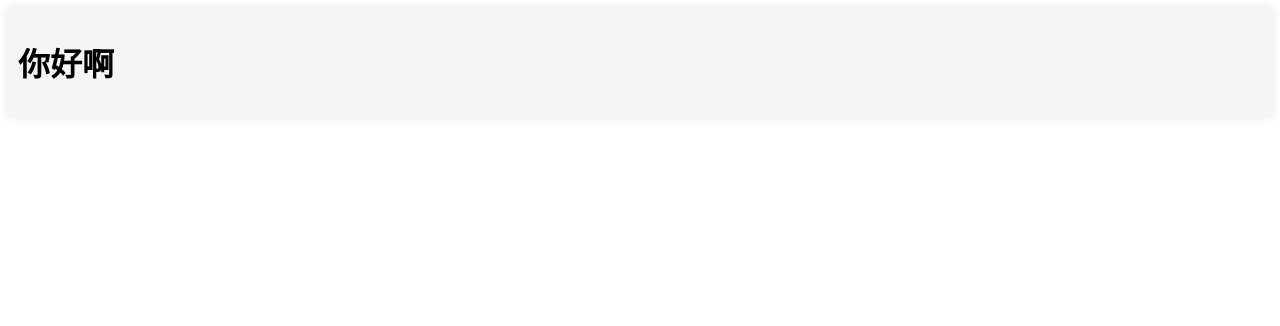
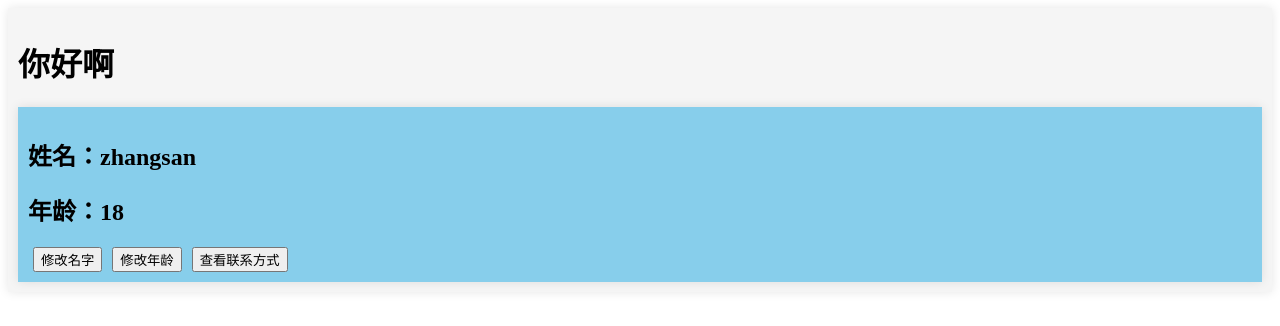
Before and after one commit to simonli866/hello_vue, a Vue app: page / in a window 1280 px wide. Shown: the top 326 px of the page. Built offline with nearby package versions, Linux system fonts and the light colour scheme.

Commit message:
vue2 grammar

```diff
--- a/src/App.vue
+++ b/src/App.vue
@@ -2,16 +2,23 @@
         <!-- html -->
         <div class="app">
                 <h1>你好啊</h1>
+                <Person />
 
         </div>
 </template>
 
 <script lang="ts">
+import Person from './components/Person.vue'
+
 // JS 或TS
 export default {
         // 组件名
-                name:"App"
+        name: "App",
+        components: {
+                // 注册组件
+                Person
         }
+}
 </script>
 
 <style>
--- /dev/null
+++ b/src/components/Person.vue
@@ -0,0 +1,56 @@
+<template>
+        <!-- html -->
+        <div class="person">
+                <h2>姓名：{{name}}</h2>
+                <h2>年龄：{{age}}</h2>
+                <button @click="changeName">修改名字</button>
+                <button @click="changeAge">修改年龄</button>
+                <button @click="showTel">查看联系方式</button>
+        </div>
+</template>
+
+<script lang="ts">
+// JS 或TS
+export default {
+        // 组件名
+        name: "Person",
+        data() {
+                return {
+                        name: "zhangsan",
+                        age: 18,
+                        tel: "xxxxxxx"
+                }
+        },
+        methods: {
+                changeName() {
+                        this.name = "lisi"
+                },
+                changeAge() {
+                        this.age +=1
+                },
+                showTel() {
+                        alert(this.tel)
+                }
+        }
+}
+</script>
+
+<style scoped>
+        /* css */
+        .app{
+                padding: 10px;
+                background-color: #f5f5f5;
+                box-shadow: 0 0 10px rgba(0,0,0,0.1);
+                border-radius: 10px;
+
+        }
+        .person{
+                background-color: skyblue;
+                box-shadow: 0 0 10px rgba(0,0,0,0.1);
+                padding: 10px;
+
+        }
+        button{
+                margin: 0 5px;
+        }
+</style>
```
